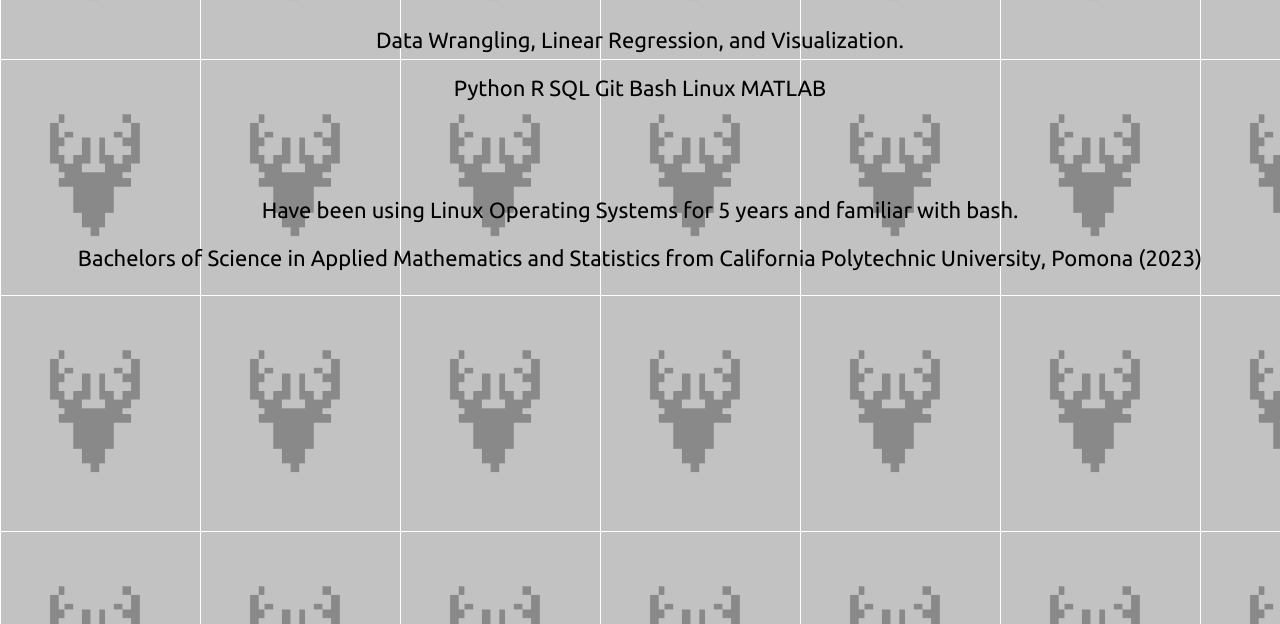
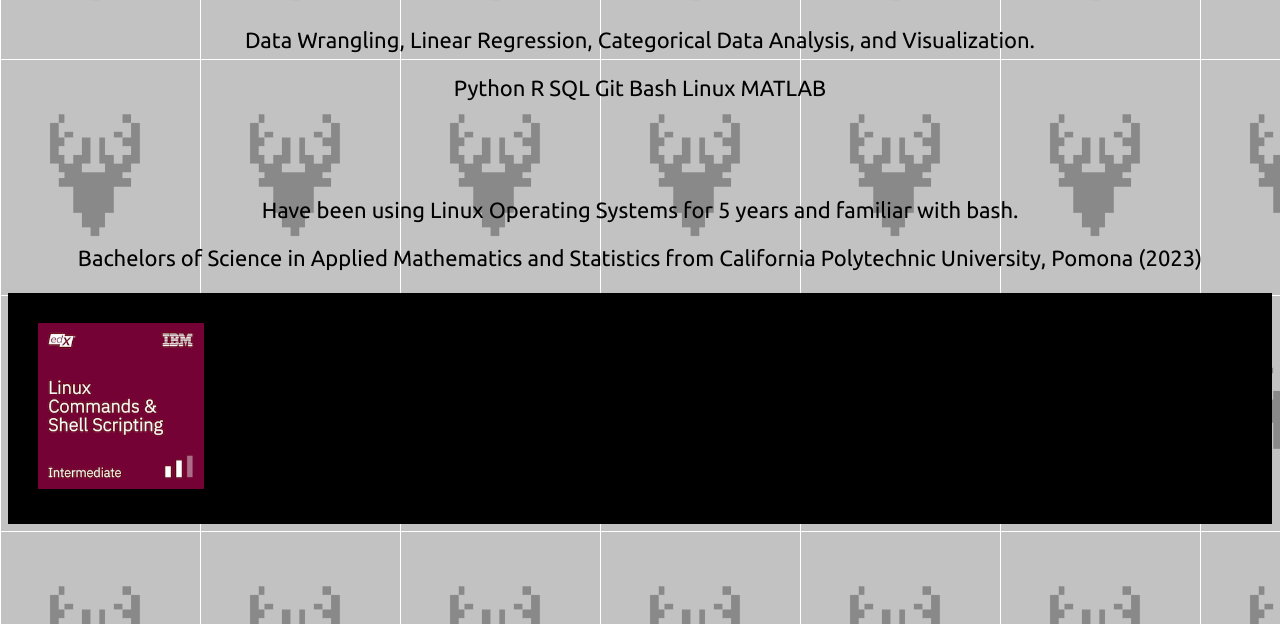
Before and after one commit to cernLabs/cernlabs.github.io, a plain HTML site: page index.html in a window 1280 px wide. Shown: the part 176-800 px from the top of the page. Drawn offline with Linux system fonts and the light colour scheme; a script that the page names is missing.

Commit message:
added badge footer

```diff
--- a/index.html
+++ b/index.html
@@ -26,22 +26,24 @@
 
   </head>
   <body>
+	 	<h1>Michael Peña</h1>
 
-    <h1>Michael Peña</h1>
+		<p>Data Wrangling, Linear Regression, Categorical Data Analysis, and Visualization.</P>
+		<p>Python R SQL Git Bash Linux MATLAB</p>
+		<br></br>
+		<p>Have been using Linux Operating Systems for 5 years and familiar with bash.</p>
+		<p>Bachelors of Science in Applied Mathematics and Statistics from California Polytechnic University, Pomona (2023)</p>
 
-    <p>Data Wrangling, Linear Regression, and Visualization.</P>
-    <p>Python R SQL Git Bash Linux MATLAB</p>
-    <br></br>
-    <p>Have been using Linux Operating Systems for 5 years and familiar with bash.</p>
-    <p>Bachelors of Science in Applied Mathematics and Statistics from California Polytechnic University, Pomona (2023)</p>
+		<p>
 
-    <p></p>
-
-    <script type="text/javascript" async src="//cdn.credly.com/assets/utilities/embed.js"></script>
-    <div data-iframe-width="150" data-iframe-height="270" data-share-badge-id="a520ed92-7482-4aab-8896-dc3150eef1c6" data-share-badge-host="https://www.credly.com"></div>
 
 
 
   </body>
+<footer class="footer">
+  <div class="badge-container">
+    <a href="https://courses.edx.org/certificates/75c4a90abeff435fa825d24df75bb31f"><img src="badges/shell-scripting.png" alt="Linux Commands & Shell Scripting Certificate"></a>
+  </div>
+</footer>
 
 </html>
--- a/style.css
+++ b/style.css
@@ -59,3 +59,21 @@ body {
 .navbar li a:hover {
   background-color: #111;
 }
+
+.footer {
+  background-color: black;
+  color: white;
+  padding: 20px;
+  text-align: center;
+}
+
+.badge-container {
+  display: flex;
+  justify-content: left;
+  align-items: left;
+}
+
+.badge-container img {
+  margin: 10px;
+  width: 166px; /* adjust the size as needed */
+}
```
Also changed, not shown: badges/shell-scripting.png (added).
